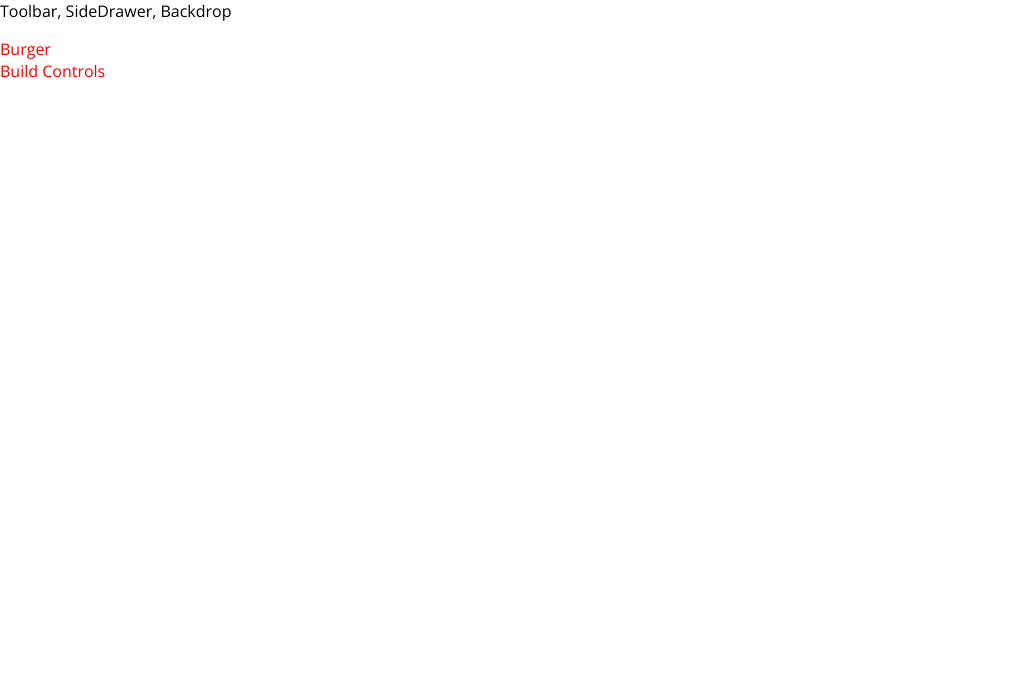
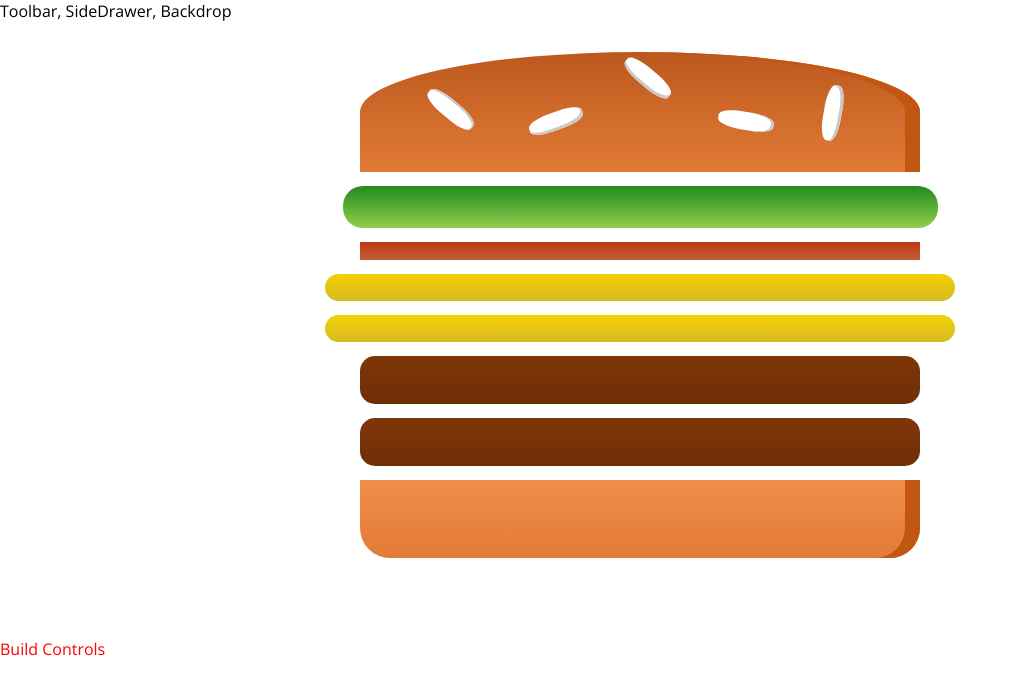
Before and after one commit to fakhriyusifli/burger-builder-app, a React (Create React App) app: page / in a window 1280 px wide. Shown: the top 694 px of the page, without its empty margins (0-1018 px from the left). Built offline with nearby package versions, Linux system fonts and the light colour scheme.

Commit message:
Burger component

```diff
--- a/src/components/Burger/Burger.js
+++ b/src/components/Burger/Burger.js
@@ -0,0 +1,21 @@
+import React from "react";
+import classes from "./Burger.module.css";
+import BurgerIngredient from "./BurgerIngredient/BurgerIngredient";
+
+const burger = (props) => {
+  const transformedIngredients = Object.keys(props.ingredients).map((igKey) => {
+    return [...Array(props.ingredients[igKey])].map((_, i) => {
+      return <BurgerIngredient key={igKey + i} type={igKey} />;
+    });
+  });
+
+  return (
+    <div className={classes.Burger}>
+      <BurgerIngredient type="bread-top" />
+      {transformedIngredients}
+      <BurgerIngredient type="bread-bottom" />
+    </div>
+  );
+};
+
+export default burger;
--- /dev/null
+++ b/src/components/Burger/Burger.module.css
@@ -0,0 +1,30 @@
+.Burger {
+  width: 100%;
+  margin: auto;
+  height: 250px;
+  overflow: auto;
+  text-align: center;
+  font-weight: bold;
+  font-size: 1.2rem;
+}
+
+@media (min-width: 500px) and (min-height: 400px) {
+  .Burger {
+    width: 350px;
+    height: 300px;
+  }
+}
+
+@media (min-width: 500px) and (min-height: 401px) {
+  .Burger {
+    width: 450px;
+    height: 400px;
+  }
+}
+
+@media (min-width: 1000px) and (min-height: 700px) {
+  .Burger {
+    width: 700px;
+    height: 600px;
+  }
+}
--- a/src/components/Burger/BurgerIngredient/BurgerIngredient.js
+++ b/src/components/Burger/BurgerIngredient/BurgerIngredient.js
@@ -1,5 +1,5 @@
 import React from "react";
-import classes from "BurgerIngredient.module.css";
+import classes from "./BurgerIngredient.module.css";
 import PropTypes from "prop-types";
 
 const burgerIngredient = (props) => {
--- a/src/containers/BurgerBuilder/BurgerBuilder.js
+++ b/src/containers/BurgerBuilder/BurgerBuilder.js
@@ -1,10 +1,20 @@
 import React, { Component, Fragment } from "react";
+import Burger from "../../components/Burger/Burger";
 
 class BurgerBuilder extends Component {
+  state = {
+    ingredients: {
+      salad: 1,
+      bacon: 1,
+      cheese: 2,
+      meat: 2,
+    },
+  };
+
   render() {
     return (
       <Fragment>
-        <div>Burger</div>
+        <Burger ingredients={this.state.ingredients} />
         <div>Build Controls</div>
       </Fragment>
     );
```
